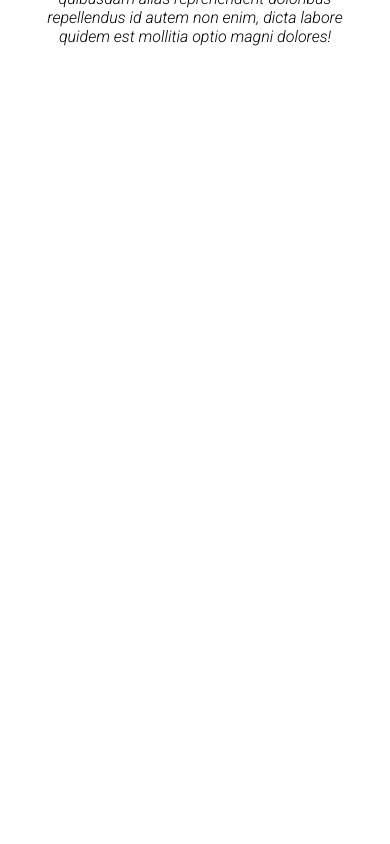
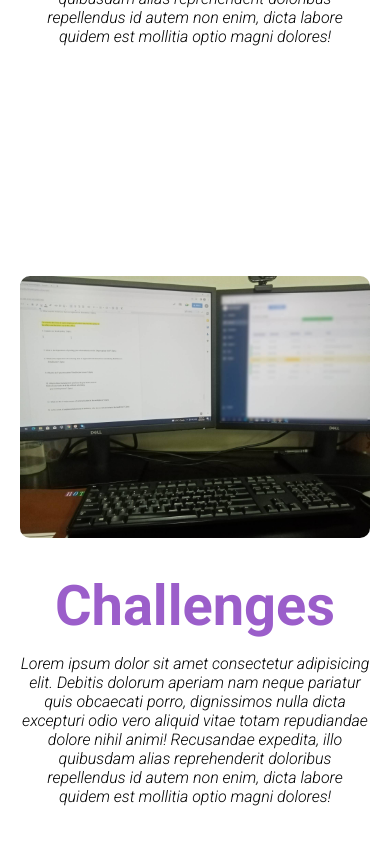
Before and after one commit to stolenfallen1/React_BlogV1_Static, a React (Vite) app: page / in a window 390 px wide. Shown: the part 1450-2294 px from the top of the page. Before the commit the page ends 1646 px from the top, so only its background shows below. Built offline with nearby package versions, Linux system fonts and the light colour scheme.

Commit message:
challenges section media queries

```diff
--- a/src/App.jsx
+++ b/src/App.jsx
@@ -25,8 +25,8 @@ function App() {
       <Nav />
       <Hero />
       <About />
-      {/* <Challenges />
-      <div className="slide-container">
+      <Challenges />
+      {/* <div className="slide-container">
         <Slider slides={slides} />
       </div>
       <Footer /> */}
--- a/src/styles/About.css
+++ b/src/styles/About.css
@@ -98,17 +98,3 @@
     font-size: 1rem;
   }
 }
-/* 500 screen size */
-@media screen and (max-width: 600px) {
-  .about-container {
-    padding: 70px 20px;
-  }
-
-  .about-text h1 {
-    font-size: 3.5rem;
-  }
-
-  .about-text p {
-    font-size: 1rem;
-  }
-}
--- a/src/styles/Challenges.css
+++ b/src/styles/Challenges.css
@@ -38,3 +38,63 @@
   max-height: 600px;
   border-radius: 10px;
 }
+
+/* 1080 screen size */
+@media screen and (max-width: 1080px) {
+  .challenges-container {
+    padding: 0px 70px;
+  }
+
+  .challenges-text h1 {
+    font-size: 4rem;
+  }
+
+  .challenges-text p {
+    font-size: 1.15rem;
+  }
+}
+
+@media screen and (max-width: 900px) {
+  .challenges-text {
+    margin-right: 50px;
+  }
+}
+
+/* 768 screen size */
+@media screen and (max-width: 768px) {
+  .challenges-container {
+    flex-direction: column-reverse;
+    padding: 50px 70px;
+  }
+
+  .challenges-text {
+    text-align: center;
+    margin-bottom: 30px;
+    margin-right: 0;
+  }
+
+  .challenges-text h1 {
+    font-size: 4rem;
+    margin-bottom: 15px;
+  }
+
+  .challenges-img {
+    width: 100%;
+    height: 50%;
+    margin-bottom: 25px;
+  }
+}
+/* 600 screen size */
+@media screen and (max-width: 600px) {
+  .challenges-container {
+    padding: 70px 20px;
+  }
+
+  .challenges-text h1 {
+    font-size: 3.5rem;
+  }
+
+  .challenges-text p {
+    font-size: 1rem;
+  }
+}
```
Lines whose indentation alone changed are shown as unchanged.
